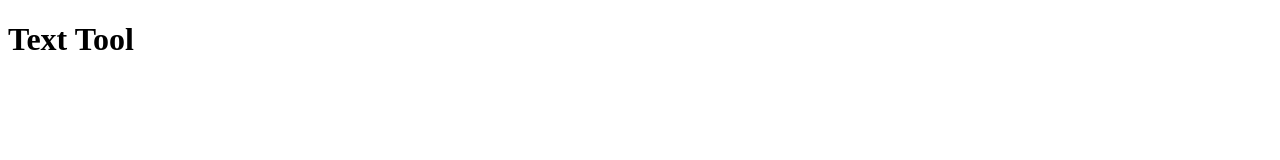
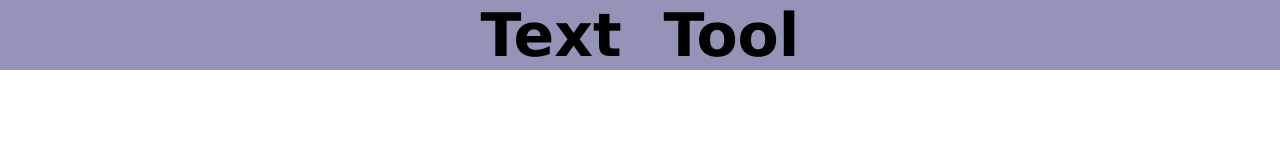
Before and after one commit to rupesh3201/Text_Tool, a plain HTML site: page text_tool.html in a window 1280 px wide. Drawn offline with Linux system fonts and the light colour scheme.

Commit message:
added css to heading

```diff
--- a/text_tool.html
+++ b/text_tool.html
@@ -4,12 +4,26 @@
 
     <title>Text Tool</title>
     <style>
+        .body
+        {
+            margin: 0px;
+            padding: 0px;
+        }
+        .heading{
+            margin: 0px;
+            text-align: center;
+            background-color: #9494b8;
+            font-family: Verdana, Geneva, Tahoma, sans-serif;
+            font-size: 60px;
+            color: black;
+        }
 
     </style>
 
 </head>
-<body>
-    <h1 class="heading">Text Tool</h1>
+<body class="body">
+    <h1 class="heading">Text &nbsp;Tool</h1>
+
 
 
 
```
